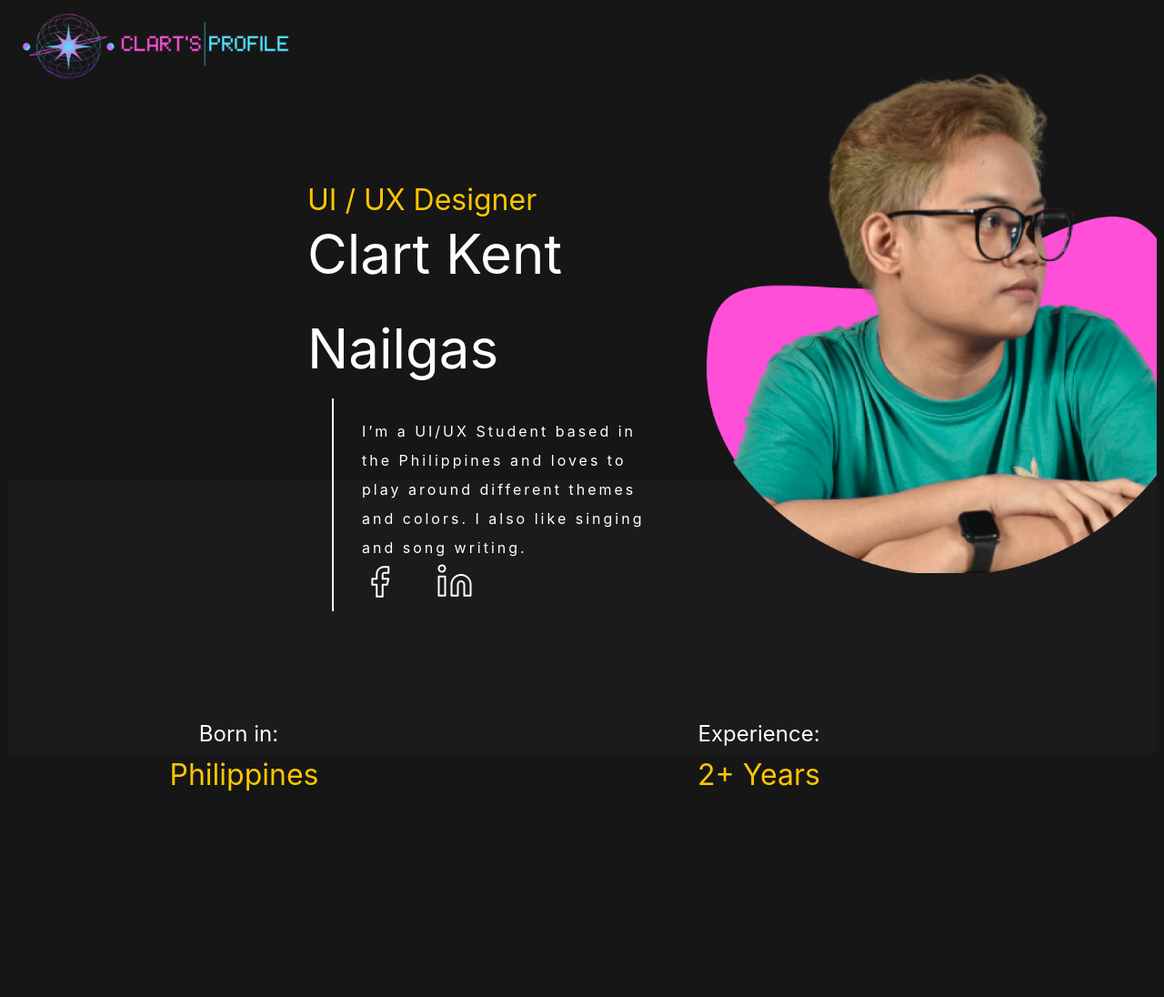
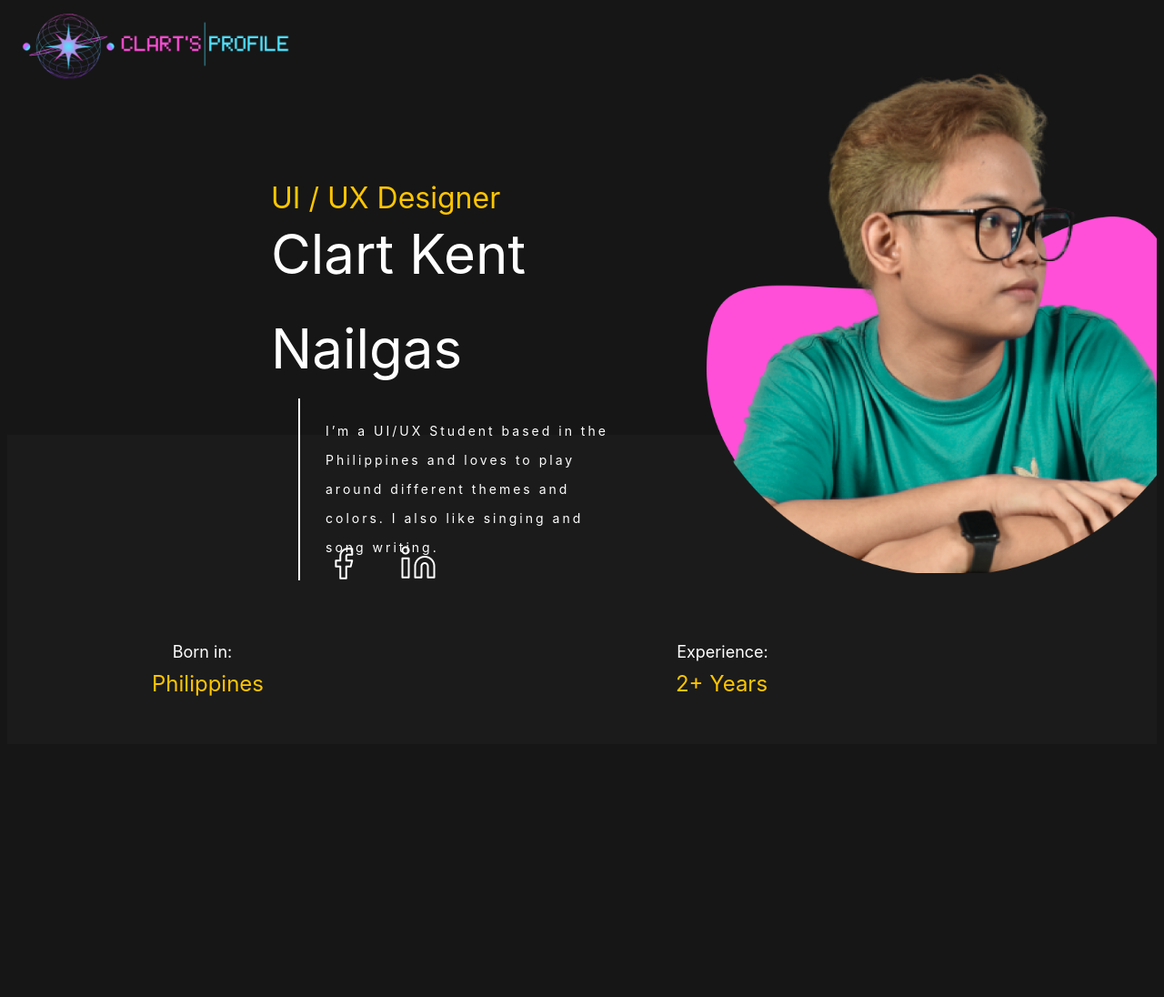
Before and after one commit to kentko27/lab2, a PHP site: page / in a window 1280 px wide. Shown: the whole page at 91% size. Run offline with PHP 8.4, Linux system fonts and the light colour scheme; some web fonts are replaced.

Commit message:
Fixed placements and sizing

```diff
--- a/week3/index.css
+++ b/week3/index.css
@@ -70,7 +70,7 @@ body {
   width: 32px;
   height: 32px;
   top: 31px;
-  left: 1500px;
+  left: 1490px;
   background: url(./assets/images/46e54e40-4aed-43a0-a1a4-bf4b4bcbb949.png)
     no-repeat center;
   background-size: cover;
@@ -82,7 +82,7 @@ body {
   position: absolute;
   height: 38px;
   top: 190px;
-  left: 330px;
+  left: 290px;
   font-family: RetroPix, -apple-system, BlinkMacSystemFont, "Segoe UI", Roboto,
     Ubuntu, "Helvetica Neue", Helvetica, Arial, "PingFang SC",
     "Hiragino Sans GB", "Microsoft Yahei UI", "Microsoft Yahei",
@@ -128,7 +128,7 @@ body {
   width: 432px;
   height: 205px;
   top: 220px;
-  left: 330px;
+  left: 290px;
   font-family: RetroPix, -apple-system, BlinkMacSystemFont, "Segoe UI", Roboto,
     Ubuntu, "Helvetica Neue", Helvetica, Arial, "PingFang SC",
     "Hiragino Sans GB", "Microsoft Yahei UI", "Microsoft Yahei",
@@ -145,9 +145,9 @@ body {
 .pic-2 {
   position: absolute;
   width: 1.028px;
-  height: 234px;
+  height: 200px;
   top: 430px;
-  left: 357px;
+  left: 320px;
   background: url(./assets/images/20ac9983-2860-48ca-9978-73d76c2b2113.png)
     no-repeat center;
   background-size: cover;
@@ -162,13 +162,13 @@ body {
   width: 328px;
   height: 64px;
   top: 450px;
-  left: 390px;
+  left: 350px;
   font-family: RetroPix, -apple-system, BlinkMacSystemFont, "Segoe UI", Roboto,
     Ubuntu, "Helvetica Neue", Helvetica, Arial, "PingFang SC",
     "Hiragino Sans GB", "Microsoft Yahei UI", "Microsoft Yahei",
     "Source Han Sans CN", sans-serif;
   color: #ffffff;
-  font-size: 16px;
+  font-size: 14px;
   font-weight: 400;
   line-height: 32px;
   text-align: left;
@@ -178,8 +178,8 @@ body {
 .wrapper {
   position: absolute;
   width: 1690px;
-  height: 300px;
-  top: 520px;
+  height: 340px;
+  top: 470px;
   background: #1b1b1b;
 }
 .box {
@@ -189,7 +189,9 @@ body {
   position: relative;
   width: 123px;
   height: 42px;
-  margin: 90px 0 0 390px;
+  margin: 100px 0 0 390px;
+  left:-40px;
+  top:20px;
   z-index: 15;
 }
 .pic-3 {
@@ -219,6 +221,8 @@ body {
   width: 1315px;
   height: 32px;
   margin: 134px 0 0 195px;
+  top:-50px;
+  left:-40px;
   z-index: 5;
 }
 .text-5 {
@@ -227,15 +231,15 @@ body {
   justify-content: center;
   position: absolute;
   width: 119px;
-  height: 32px;
-  top: 0;
+  height: 20px;
+  top: -34;
   left: 0;
   font-family: RetroPix, -apple-system, BlinkMacSystemFont, "Segoe UI", Roboto,
     Ubuntu, "Helvetica Neue", Helvetica, Arial, "PingFang SC",
     "Hiragino Sans GB", "Microsoft Yahei UI", "Microsoft Yahei",
     "Source Han Sans CN", sans-serif;
   color: #ffffff;
-  font-size: 24px;
+  font-size: 18px;
   font-weight: 400;
   line-height: 25.992px;
   text-align: center;
@@ -248,7 +252,7 @@ body {
   justify-content: center;
   position: absolute;
   width: 119px;
-  height: 32px;
+  height: 20px;
   top: 0;
   left: 572px;
   font-family: RetroPix, -apple-system, BlinkMacSystemFont, "Segoe UI", Roboto,
@@ -256,7 +260,7 @@ body {
     "Hiragino Sans GB", "Microsoft Yahei UI", "Microsoft Yahei",
     "Source Han Sans CN", sans-serif;
   color: #ffffff;
-  font-size: 24px;
+  font-size: 18px;
   font-weight: 400;
   line-height: 25.992px;
   text-align: center;
@@ -269,7 +273,7 @@ body {
   justify-content: center;
   position: absolute;
   width: 153px;
-  height: 32px;
+  height: 18px;
   top: 0;
   left: 1162px;
   font-family: RetroPix, -apple-system, BlinkMacSystemFont, "Segoe UI", Roboto,
@@ -277,7 +281,7 @@ body {
     "Hiragino Sans GB", "Microsoft Yahei UI", "Microsoft Yahei",
     "Source Han Sans CN", sans-serif;
   color: #ffffff;
-  font-size: 24px;
+  font-size: 18px;
   font-weight: 400;
   line-height: 25.992px;
   text-align: center;
@@ -289,6 +293,7 @@ body {
   width: 1364px;
   height: 32px;
   margin: 10px 0 0 165px;
+  top:-40px;
   z-index: 8;
 }
 .text-8 {
@@ -298,14 +303,14 @@ body {
   position: absolute;
   width: 191px;
   height: 32px;
-  top: 0;
-  left: 0;
+  top: -20px;
+  left: -40px;
   font-family: RetroPix, -apple-system, BlinkMacSystemFont, "Segoe UI", Roboto,
     Ubuntu, "Helvetica Neue", Helvetica, Arial, "PingFang SC",
     "Hiragino Sans GB", "Microsoft Yahei UI", "Microsoft Yahei",
     "Source Han Sans CN", sans-serif;
   color: #ffc600;
-  font-size: 32px;
+  font-size: 24px;
   font-weight: 400;
   line-height: 32px;
   text-align: center;
@@ -319,14 +324,14 @@ body {
   position: absolute;
   width: 191px;
   height: 32px;
-  top: 0;
-  left: 566px;
+  top: -20px;
+  left: 525px;
   font-family: RetroPix, -apple-system, BlinkMacSystemFont, "Segoe UI", Roboto,
     Ubuntu, "Helvetica Neue", Helvetica, Arial, "PingFang SC",
     "Hiragino Sans GB", "Microsoft Yahei UI", "Microsoft Yahei",
     "Source Han Sans CN", sans-serif;
   color: #ffc600;
-  font-size: 32px;
+  font-size: 24px;
   font-weight: 400;
   line-height: 32px;
   text-align: center;
@@ -340,14 +345,14 @@ body {
   position: absolute;
   width: 191px;
   height: 32px;
-  top: 0;
-  left: 1173px;
+  top: -20px;
+  left: 1135px;
   font-family: RetroPix, -apple-system, BlinkMacSystemFont, "Segoe UI", Roboto,
     Ubuntu, "Helvetica Neue", Helvetica, Arial, "PingFang SC",
     "Hiragino Sans GB", "Microsoft Yahei UI", "Microsoft Yahei",
     "Source Han Sans CN", sans-serif;
   color: #ffc600;
-  font-size: 32px;
+  font-size: 24px;
   font-weight: 400;
   line-height: 32px;
   text-align: center;
--- a/week3/index.html
+++ b/week3/index.html
@@ -4,6 +4,7 @@
     <meta charset="UTF-8" />
 	<meta name="viewport" content="initial-scale = 1.0,maximum-scale = 1.0" />
     <title>Clart's Profile</title>
+	<link rel="icon" href="assets/images/logotitle.png" type="image/x-icon">
     <link rel="stylesheet" href="https://fonts.googleapis.com/css2?family=RetroPix:wght@400&display=swap" />
     <link rel="stylesheet" href="index.css" />
   </head>
@@ -16,7 +17,7 @@
       <div class="img-4"></div>
 	  <div class="pic"></div>
       <div class="section">
-        <span class="text">UI / UX Designe</span><span class="text-2">r</span>
+        <span class="text">UI / UX Designer</span>
       </div>
       <span class="text-3">Clart Kent<br />Nailgas</span>
       <div class="pic-2"></div>
```
Also changed, not shown: week3/assets/images/logotitle.png (added).
